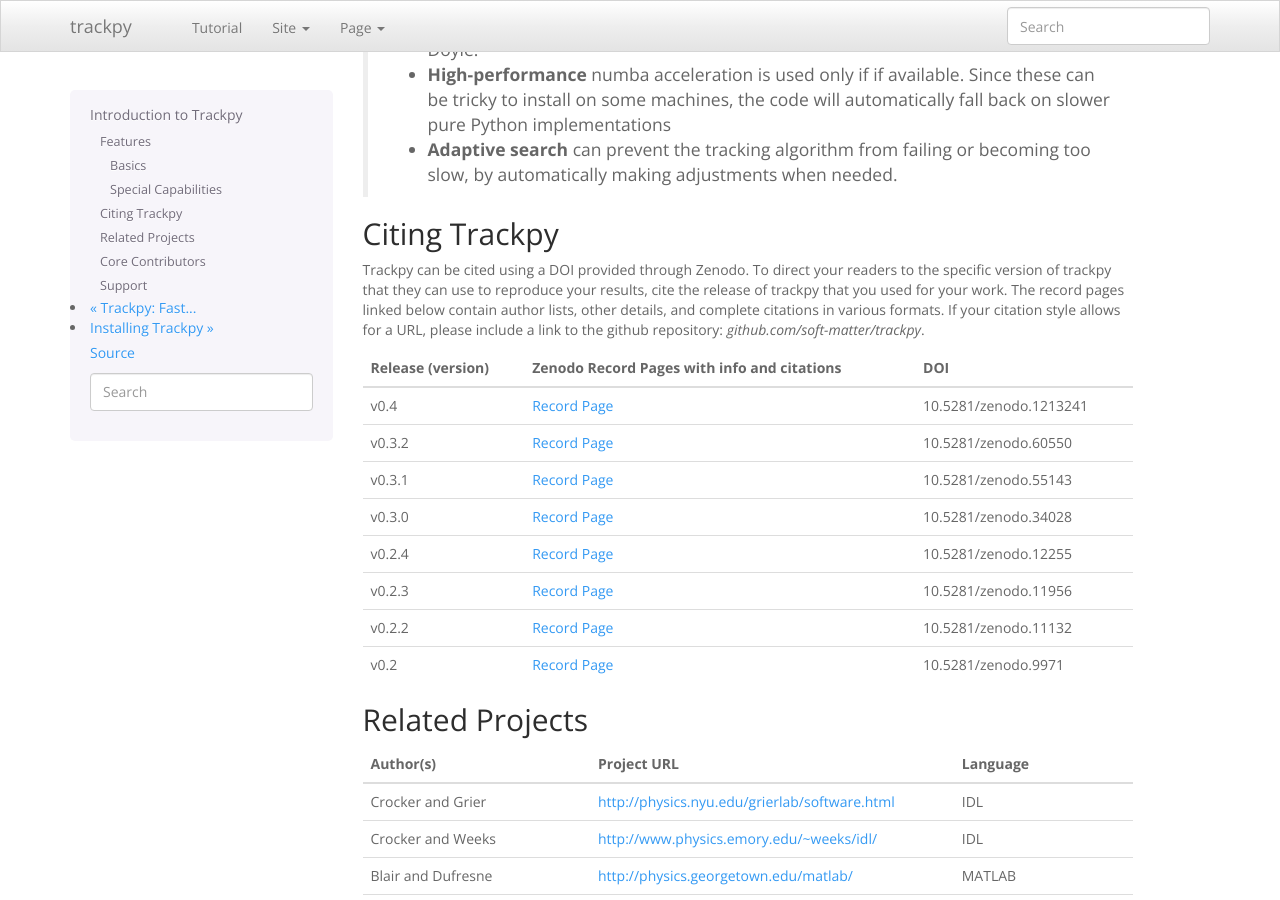
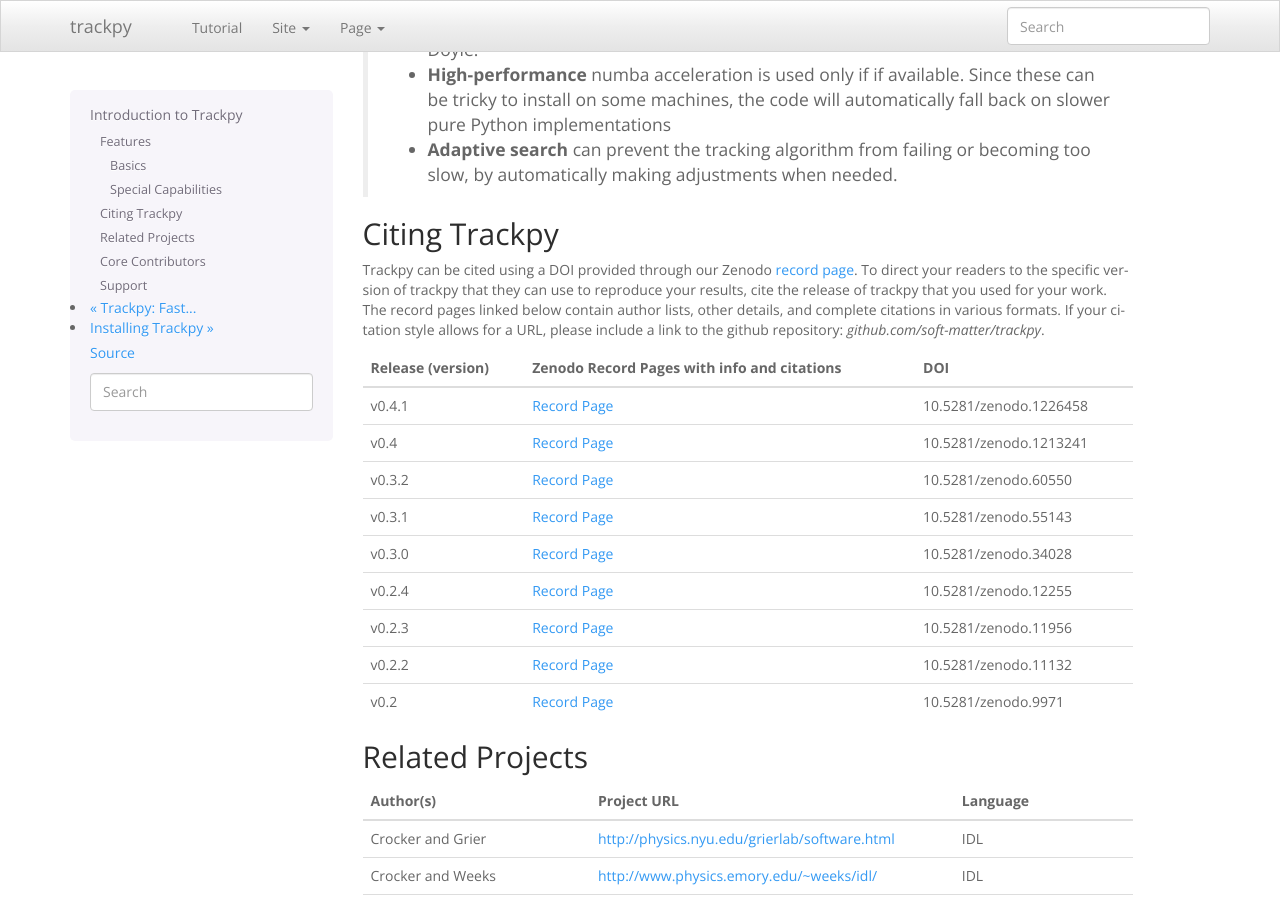
Before and after one commit to soft-matter/trackpy, a Sphinx documentation site: the page built from doc/introduction.rst, in a window 1280 px wide and 900 px high, scrolled down 1193 px. Built offline with Sphinx 7.4.7, drawn with Linux system fonts in a browser that asks for light colours; pages that are not in the unit, such as notebooks, are missing from menus; the version number could not be read and is left out.

Commit message:
Add v0.4.1 zenodo record to introduction.rst

```diff
--- a/doc/introduction.rst
+++ b/doc/introduction.rst
@@ -69,7 +69,8 @@
 Citing Trackpy
 ^^^^^^^^^^^^^^
 
-Trackpy can be cited using a DOI provided through Zenodo. To direct your
+Trackpy can be cited using a DOI provided through our Zenodo
+`record page <https://zenodo.org/record/1213240>`_. To direct your
 readers to the specific version of trackpy that they can use to reproduce
 your results, cite the release of trackpy that you used for your work. The
 record pages linked below contain author lists, other details, and complete
@@ -80,6 +81,7 @@
 ================= =================================================== ======================
 Release (version) Zenodo Record Pages with info and citations         DOI
 ================= =================================================== ======================
+v0.4.1            `Record Page <https://zenodo.org/record/1226458>`__ 10.5281/zenodo.1226458
 v0.4              `Record Page <https://zenodo.org/record/1213241>`__ 10.5281/zenodo.1213241
 v0.3.2            `Record Page <https://zenodo.org/record/60550>`__   10.5281/zenodo.60550
 v0.3.1            `Record Page <https://zenodo.org/record/55143>`__   10.5281/zenodo.55143
```
